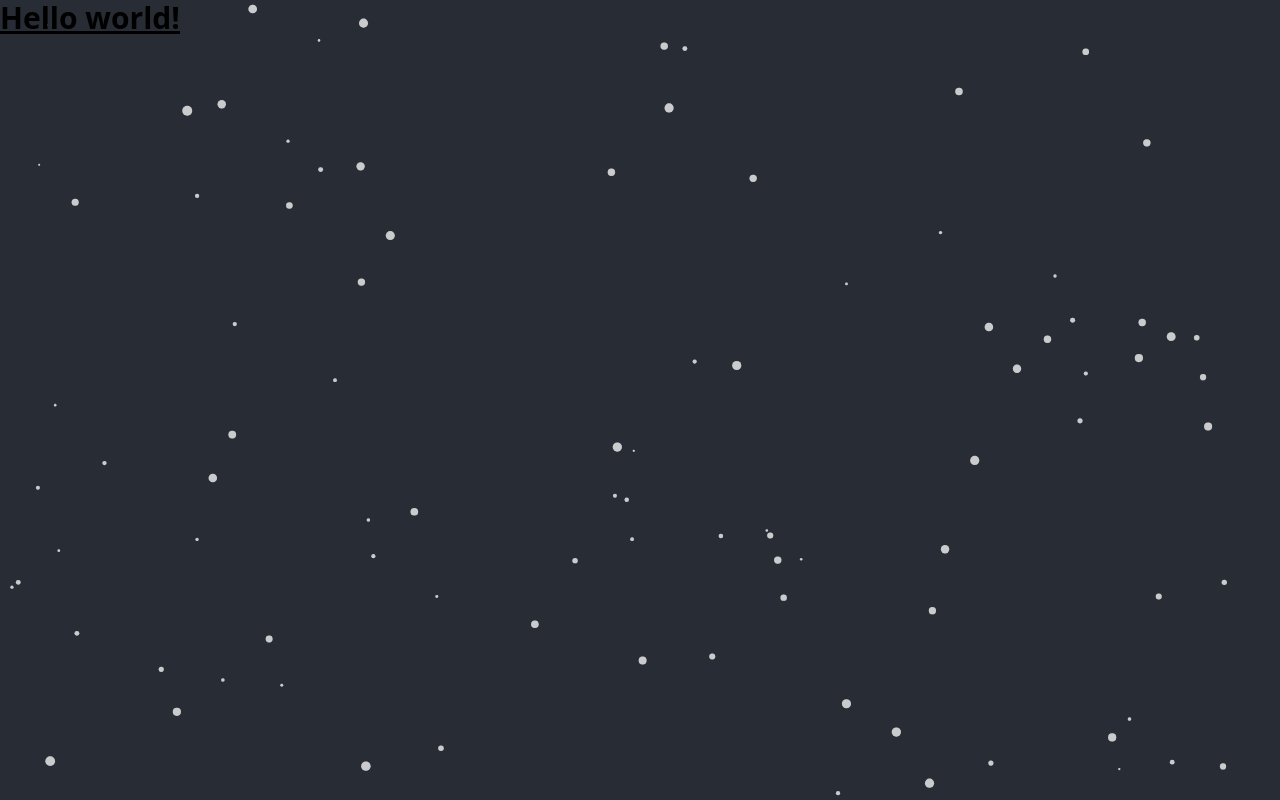
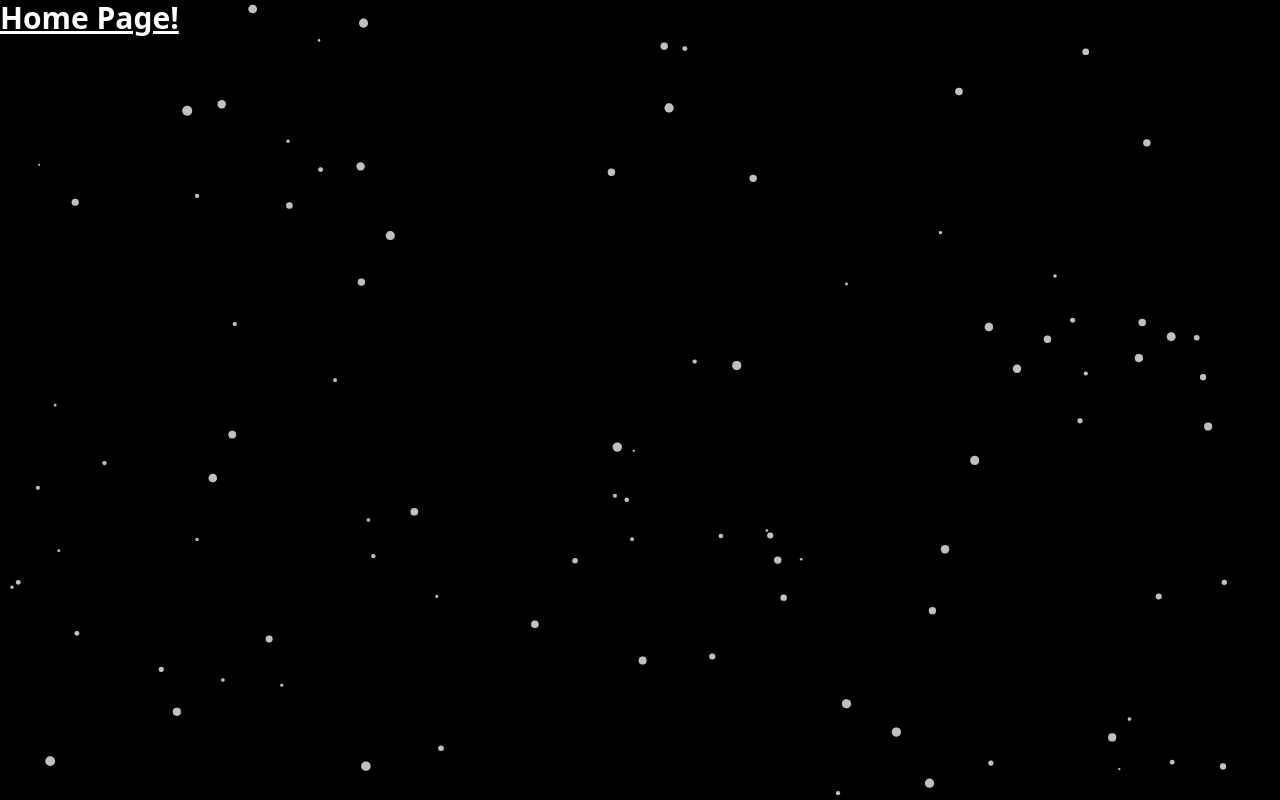
Before and after one commit to AvinashKumar69/AUTO-EMAIL-GENERATOR-01, a React (Create React App) app: page / in a window 1280 px wide. Built offline with nearby package versions, Linux system fonts and the light colour scheme.

Commit message:
setting up particles.js animation...

```diff
--- a/package.json
+++ b/package.json
@@ -5,6 +5,7 @@
   "dependencies": {
     "react": "^18.1.0",
     "react-dom": "^18.1.0",
+    "react-router-dom": "^6.3.0",
     "react-scripts": "5.0.1",
     "react-tsparticles": "^2.0.6",
     "tslib": "^2.4.0",
--- a/src/App.js
+++ b/src/App.js
@@ -1,20 +1,16 @@
-import React, { useCallback } from 'react';
-import Particles from "react-tsparticles";
-import { loadFull } from "tsparticles";
+import React from 'react';
+import { Route, Routes } from 'react-router-dom';
 import './App.css';
-import particlesOptions from "./particles.json";
+import Home from './Pages-Screens/Home';
+
 
 function App() {
-    const particlesInit = useCallback(main => {
-        loadFull(main);
-    }, [])
 
     return (
         <>
-            <Particles options={particlesOptions} init={particlesInit} />
-            <h1 className="text-3xl font-bold underline">
-                Hello world!
-            </h1>
+            <Routes>
+                <Route exact path='/' element={<Home />} />
+            </Routes>
         </>
     );
 }
--- /dev/null
+++ b/src/Pages-Screens/Home.js
@@ -0,0 +1,23 @@
+import React, { useCallback } from 'react';
+import Particles from "react-tsparticles";
+import { loadFull } from "tsparticles";
+import particlesOptions from "../particles.json";
+
+
+const Home = () => {
+
+    const particlesInit = useCallback(main => {
+        loadFull(main);
+    }, [])
+
+    return (
+        <>
+            <Particles options={particlesOptions} init={particlesInit} />
+            <h1 className="text-3xl text-white font-bold underline">
+                Home Page!
+            </h1>
+        </>
+    )
+}
+
+export default Home;
--- a/src/index.js
+++ b/src/index.js
@@ -1,5 +1,6 @@
 import React from 'react';
 import ReactDOM from 'react-dom/client';
+import { BrowserRouter } from 'react-router-dom';
 import App from './App';
 import './index.css';
 import * as serviceWorker from './serviceWorker';
@@ -8,7 +9,9 @@ import * as serviceWorker from './serviceWorker';
 const root = ReactDOM.createRoot(document.getElementById('root'));
 root.render(
   <React.StrictMode>
-    <App />
+    <BrowserRouter>
+      <App />
+    </BrowserRouter>
   </React.StrictMode>
 );
 
--- a/src/particles.json
+++ b/src/particles.json
@@ -1,7 +1,7 @@
 {
   "background": {
     "color": {
-      "value": "#282c34"
+      "value": "#000000"
     }
   },
   "fpsLimit": 120,
@@ -48,7 +48,7 @@
         "default": "bounce"
       },
       "random": false,
-      "speed": 6,
+      "speed": 1,
       "straight": false
     },
     "number": {
```
Also changed, not shown: 1 other file (tests, documents, lock files or other folders).
